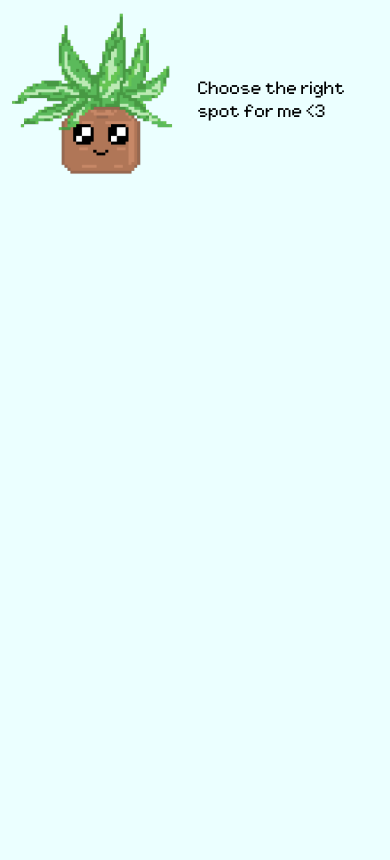
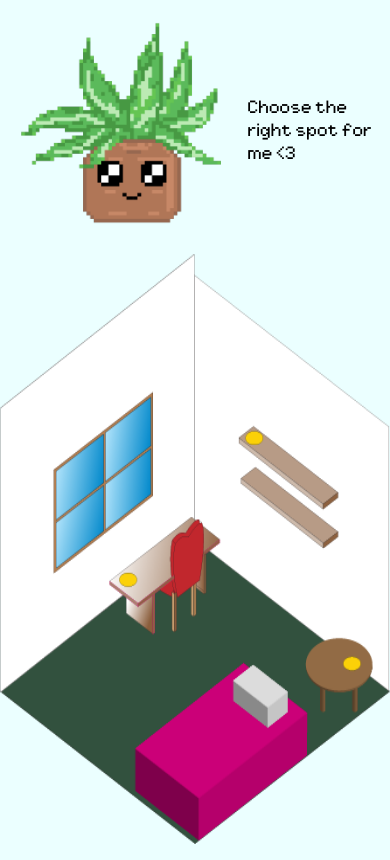
Before and after one commit to leilamyar/plant-chi, a PHP site: template views/page/choose-a-spot.php in a window 390 px wide. Before the commit the page ends 174 px from the top, so only its background shows below. Run offline with PHP 8.4, Linux system fonts and the light colour scheme; the template is opened without the code that fills it, so the values that code supplies are empty.

Commit message:
fix(spot-choice) : better basic mobile style

```diff
--- a/public/css/choose_spot.css
+++ b/public/css/choose_spot.css
@@ -1,18 +1,48 @@
+img {
+  max-width: 100%;
+  height: auto;
+}
+
 .instructions-flex-c {
   display: flex;
   flex-direction: row;
   justify-content: flex-start;
   align-content: center;
-  margin-top: 0.5rem;
-  margin-left: 0.5rem;
+  /* margin-top: 0.5rem;
+  margin-left: 0.5rem; */
+  margin: 1rem;
 }
 .plant-chi-img {
-  width: 20vh;
+  width: 25vh;
   display: inline-block;
-  max-width: 100%;
-  height: auto;
 }
 .text {
   align-self: center;
   padding-left: 2ch;
 }
+.room-c {
+  height: 100%;
+  background-color: violet;
+  text-align: end;
+}
+.room-img {
+  position: absolute;
+  height: 80%;
+  right: 15rem;
+  bottom: 5rem;
+}
+
+@media screen and (max-width: 480px) {
+
+  .room-c {
+    height: 100%;
+    background-color: violet;
+    text-align: end;
+  }
+  .room-img {
+    position: absolute;
+    height: 70%;
+    right: 0px;
+    bottom: 0px;
+  }
+}
--- a/views/page/choose-a-spot.php
+++ b/views/page/choose-a-spot.php
@@ -7,7 +7,9 @@
     <p class="text">Choose the right spot for me &#60;3 </p>
   </div>
   <!-- COLUMN 2 = room img -->
-
+  <div class="room-c">
+    <img class="room-img" src="public/images/rooms/bright_no_direct_sun.png" alt="Image of a bright room, with no direct sunlight">
+  </div>
   <!-- COLUMN 2 = grid ON TOP of room img -->
 
 </main>
```
